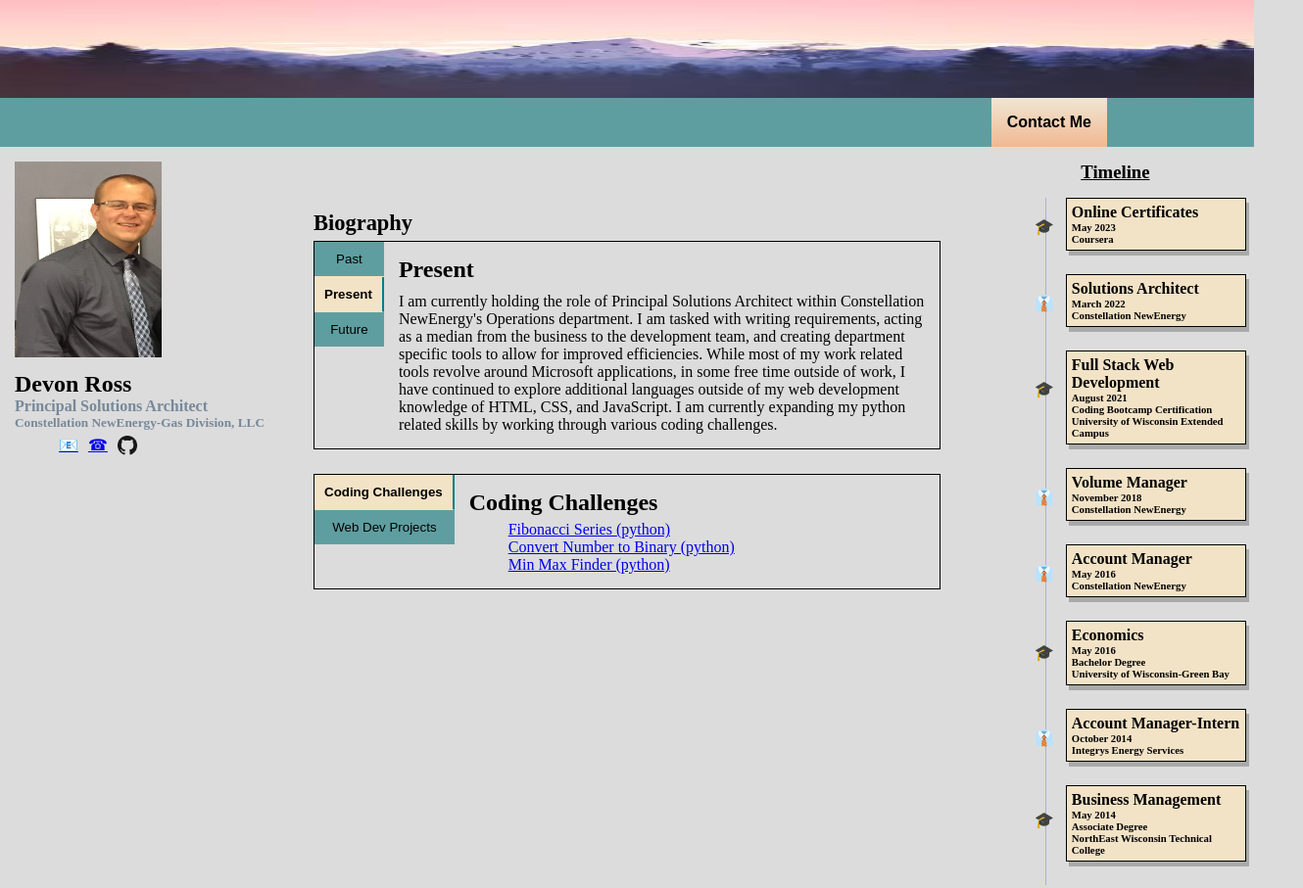
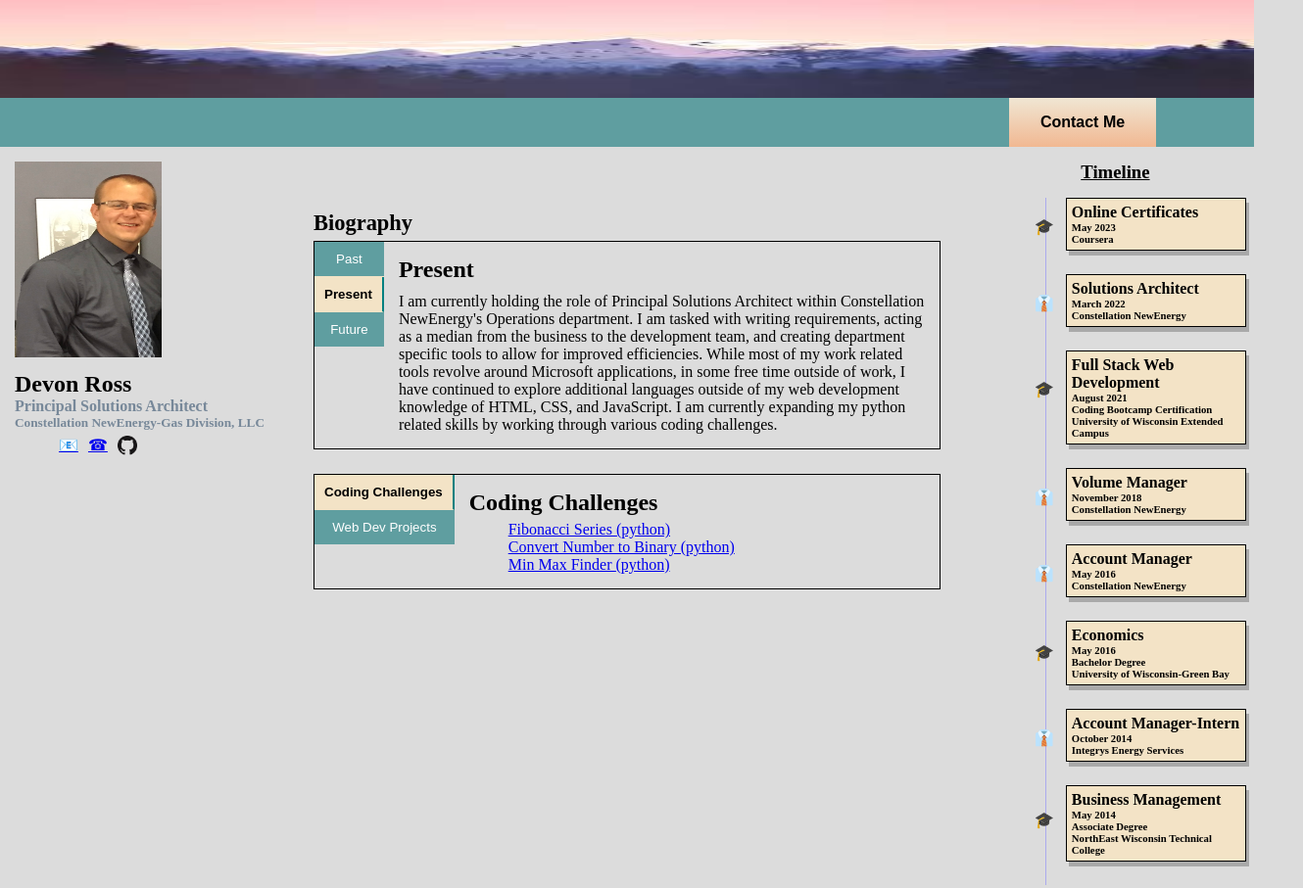
Before and after one commit to dr-50/dr-50.github.io, a plain HTML site: page index.html in a window 1280 px wide. Shown: the top 907 px of the page at 98% size, 1330 px wide, since content can reach past the window. Drawn offline with nearby package versions, Linux system fonts and the light colour scheme.

Commit message:
updated contact me positioning

```diff
--- a/style.css
+++ b/style.css
@@ -286,13 +286,15 @@ opacity: 1;
     border: none;
     margin-right: 150px;
     font-weight: Bold;
+    width: 100%;
   }
 
 
   .dropdown {
     position: relative;
     display: inline-block;
-
+    margin-right: 100px;
+    max-width: 150px;
   }
 
   .dropdown-content {
@@ -409,10 +411,12 @@ opacity: 1;
     width: 100%;
     outline: none;
     cursor: pointer;
+    color: white;
 }
 
 .tabs__button:active{
     background: cadetblue;
+    color: black;
 }
 
 .tabs__button:not(:last-of-type) {
@@ -422,7 +426,8 @@ opacity: 1;
 .tabs__button--active {
     font-weight: bold;
     border-right: 2px solid teal;
-    background-color: rgb(243, 227, 198);;
+    background-color: rgb(243, 227, 198);
+    color: black;
 }
 
 .tabs__content {
```
